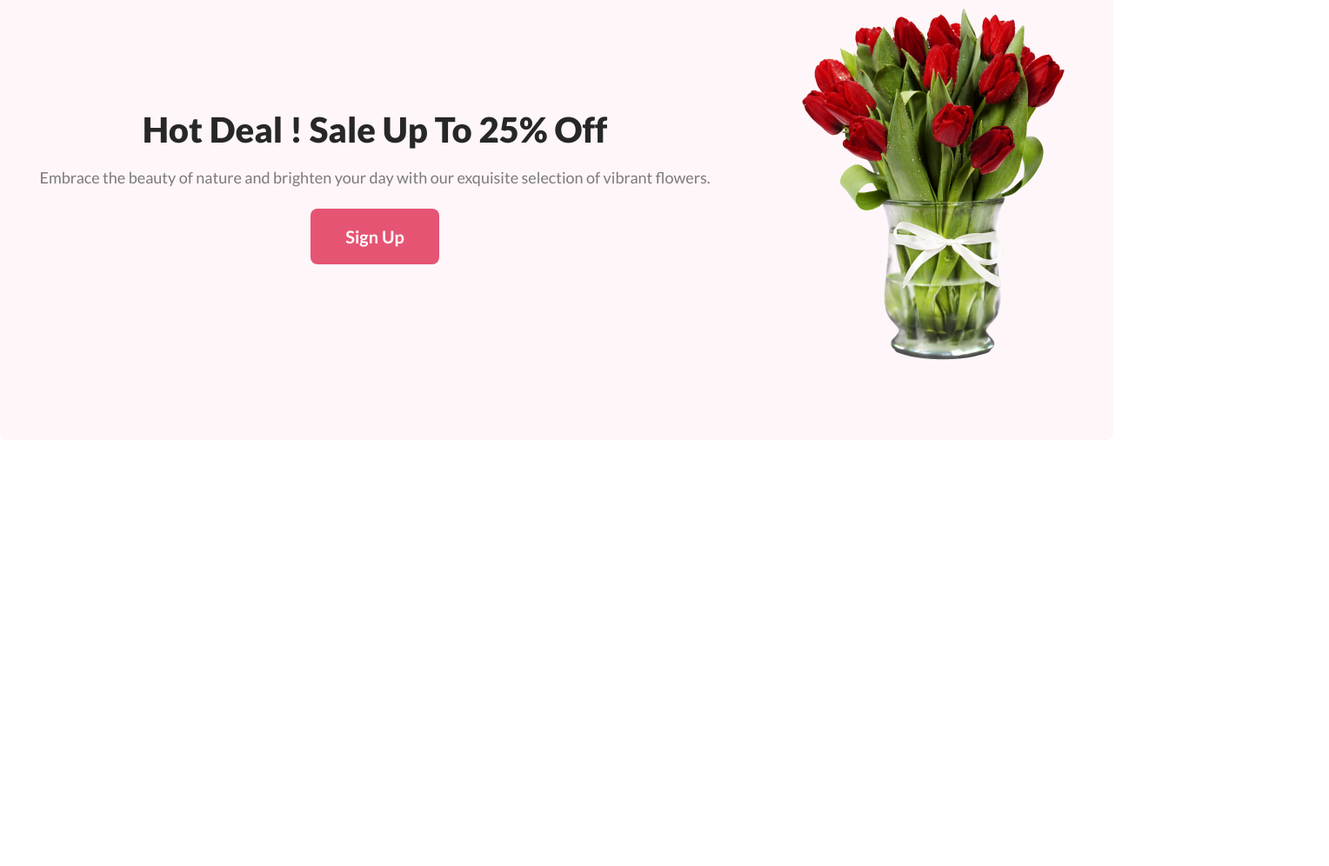
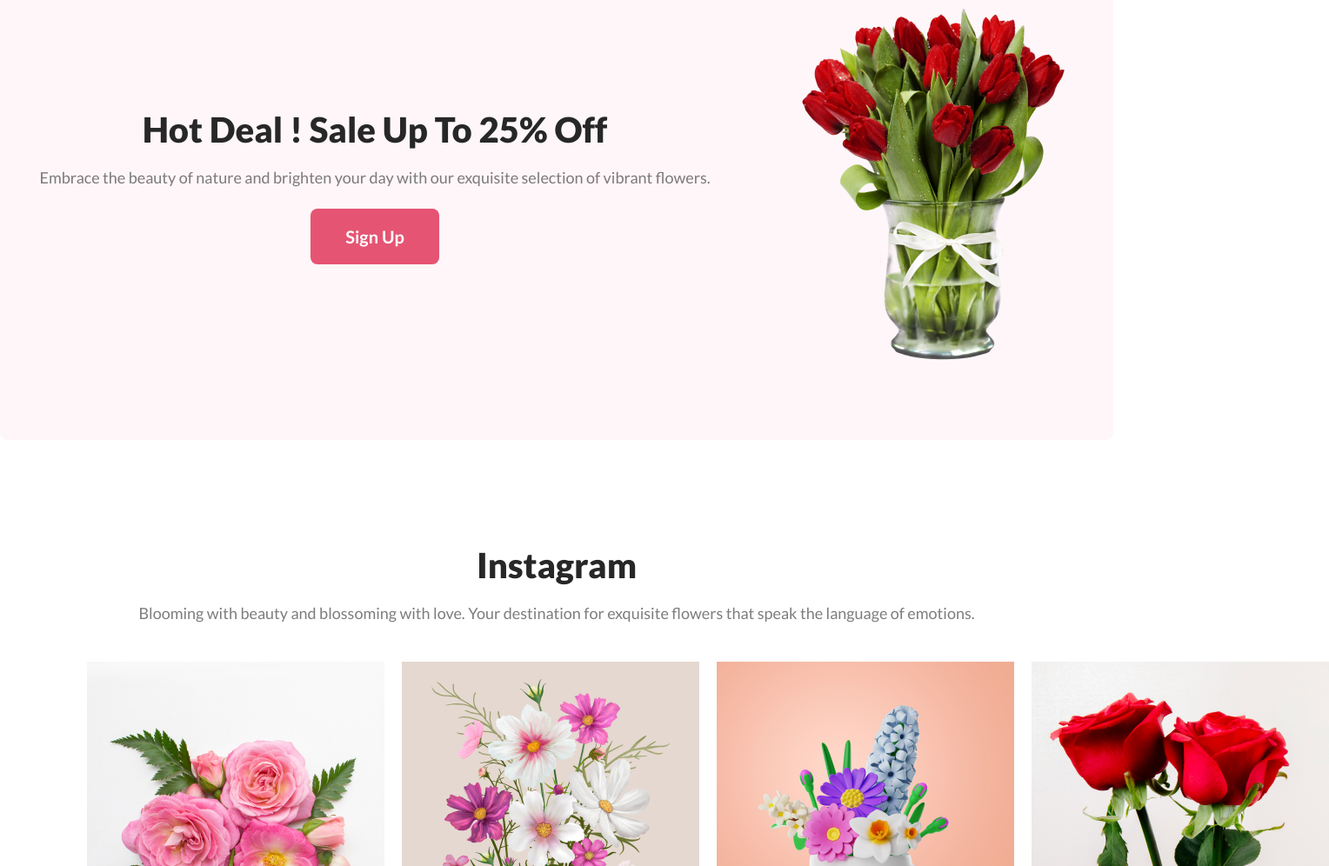
Before and after one commit to nisakib07/assignmentb8-1, a plain HTML site: page index.html in a window 1280 px wide. Shown: the part 1804-2800 px from the top of the page at 87% size, 1528 px wide, since content can reach past the window. Before the commit the page ends 2310 px from the top, so only its background shows below. Drawn offline with Linux system fonts and the light colour scheme.

Commit message:
instagram section done

```diff
--- a/CSS/style.css
+++ b/CSS/style.css
@@ -23,8 +23,8 @@
   display: flex;
   align-items: center;
   justify-content: center;
-  gap: 97px;
-  padding: 50px 200px 0px 200px;
+  gap: 120px;
+  padding: 50px 100px 0px 100px;
   background-color: rgba(229, 84, 115, 0.1);
   height: 650px;
 }
@@ -141,3 +141,35 @@
   font-size: 18px;
   font-weight: 400;
 }
+
+/* Instagram section */
+
+.instagram {
+  margin-top: 120px;
+  margin-right: 100px;
+  margin-left: 100px;
+}
+
+.insta-text {
+  text-align: center;
+}
+
+.insta-title {
+  color: #272727;
+  font-size: 40px;
+  font-weight: 800;
+  margin-bottom: 20px;
+}
+
+.insta-details {
+  color: rgba(39, 39, 39, 0.6);
+  font-size: 18px;
+  font-weight: 400;
+  margin-bottom: 45px;
+}
+
+.insta-flower-container {
+  display: flex;
+  gap: 20px;
+  justify-content: space-around;
+}
--- a/index.html
+++ b/index.html
@@ -81,6 +81,24 @@
           </div>
         </div>
       </section>
+
+      <!-- Instagram Section -->
+
+      <section class="instagram">
+        <div class="insta-text">
+          <h1 class="insta-title">Instagram</h1>
+          <p class="insta-details">
+            Blooming with beauty and blossoming with love. Your destination for
+            exquisite flowers that speak the language of emotions.
+          </p>
+        </div>
+        <div class="insta-flower-container">
+          <img src="assets/Flower 01.png" alt="" id="insta-flower-1" />
+          <img src="assets/Rectangle 4.png" alt="" id="insta-flower-2" />
+          <img src="assets/Rectangle 5.png" alt="" id="insta-flower-3" />
+          <img src="assets/Rectangle 6.png" alt="" id="insta-flower-4" />
+        </div>
+      </section>
     </main>
 
     <!-- footer section -->
```
